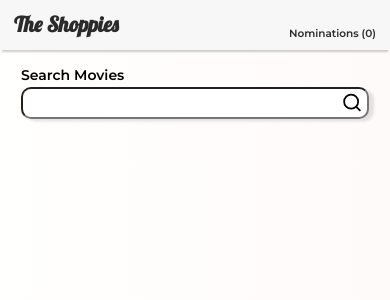
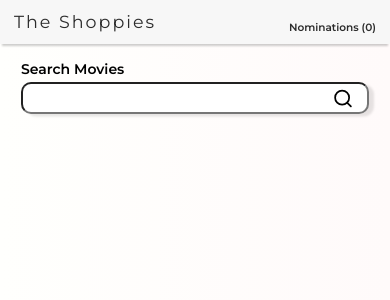
Before and after one commit to kevinmaillet/the-film-awards, a React (Create React App) app: page /nominations in a window 390 px wide. Shown: the top 300 px of the page. Built offline with nearby package versions, Linux system fonts and the light colour scheme; no server answers.

Commit message:
test action

```diff
--- a/src/components/HomePage.tsx
+++ b/src/components/HomePage.tsx
@@ -7,7 +7,7 @@ const HomePage: React.FC = () => {
   return (
     <>
       <Helmet title="The Shoppies" />
-      <main className="main">
+      <main className="main main--homepage">
         <div className="cta">
           <div className="cta__logo">
             <img src={camera} alt="camera-icon" />
--- a/src/components/SearchBar.tsx
+++ b/src/components/SearchBar.tsx
@@ -48,11 +48,13 @@ const SearchBar: React.FC = () => {
           onChange={setInput}
           type="text"
         ></input>
-        <div className="searchbar__icon" onClick={handleFormSubmit}>
+        <span className="searchbar__icon" onClick={handleFormSubmit}>
           <SearchIcon />
+        </span>
+        <div className="searchbar__error">
+          <p>{errors}</p>
         </div>
       </form>
-      <p className="searchbar__error">{errors}</p>
     </div>
   );
 };
--- a/src/styles/_layout.scss
+++ b/src/styles/_layout.scss
@@ -11,18 +11,13 @@
   z-index: 5000;
 
   &__logo {
-    font-family: 'Lobster', cursive;
     font-size: 1.25rem;
+    letter-spacing: 2px;
+    font-weight: 400;
   }
 
   &__nominations {
     font-size: 0.75rem;
-  }
-
-  @media only screen and (max-width: 600px) {
-    &__logo {
-      font-size: 1.5rem;
-    }
   }
 }
 
--- a/src/styles/components/_cta.scss
+++ b/src/styles/components/_cta.scss
@@ -34,7 +34,6 @@
   &__medtext {
     margin-top: 1rem;
     font-size: 1.25rem;
-    line-height: 1.2;
     font-weight: 600;
   }
 
@@ -59,10 +58,11 @@
   @media only screen and (max-width: 600px) {
     & {
       margin-top: 5rem;
+      height: 55%;
     }
 
     &__bigtext {
-      font-size: 3rem;
+      font-size: 2.5rem;
     }
 
     &__medtext {
--- a/src/styles/components/_searchbar.scss
+++ b/src/styles/components/_searchbar.scss
@@ -1,16 +1,17 @@
 .searchbar {
   flex: 100%;
-  max-width: 1000px;
-  margin: 0 auto;
+  width: 100%;
   position: relative;
 
   & form {
     display: flex;
     flex-direction: column;
+    max-width: 1000px;
+    margin: 0 auto;
   }
 
   & label {
-    font-weight: 800;
+    font-weight: 600;
   }
 
   & input[type='text'] {
@@ -26,18 +27,19 @@
       font-size: 16px;
     }
   }
-  margin-bottom: 2rem;
+  margin-bottom: 1rem;
 
   &__icon {
-    position: absolute;
-    right: 2.5%;
-    top: 50%;
-    cursor: pointer;
+    align-self: flex-end;
+    margin-top: -1.5rem;
+    margin-right: 0.5rem;
   }
 
   &__error {
-    position: absolute;
+    width: 100%;
+    height: 2rem;
     color: red;
+    padding-top: 2px;
   }
   @media only screen and (max-width: 600px) {
     & {
```
Also changed, not shown: public/manifest.json, src/images/Texture.jpg (added), 1 other file (tests, documents, lock files or other folders).
